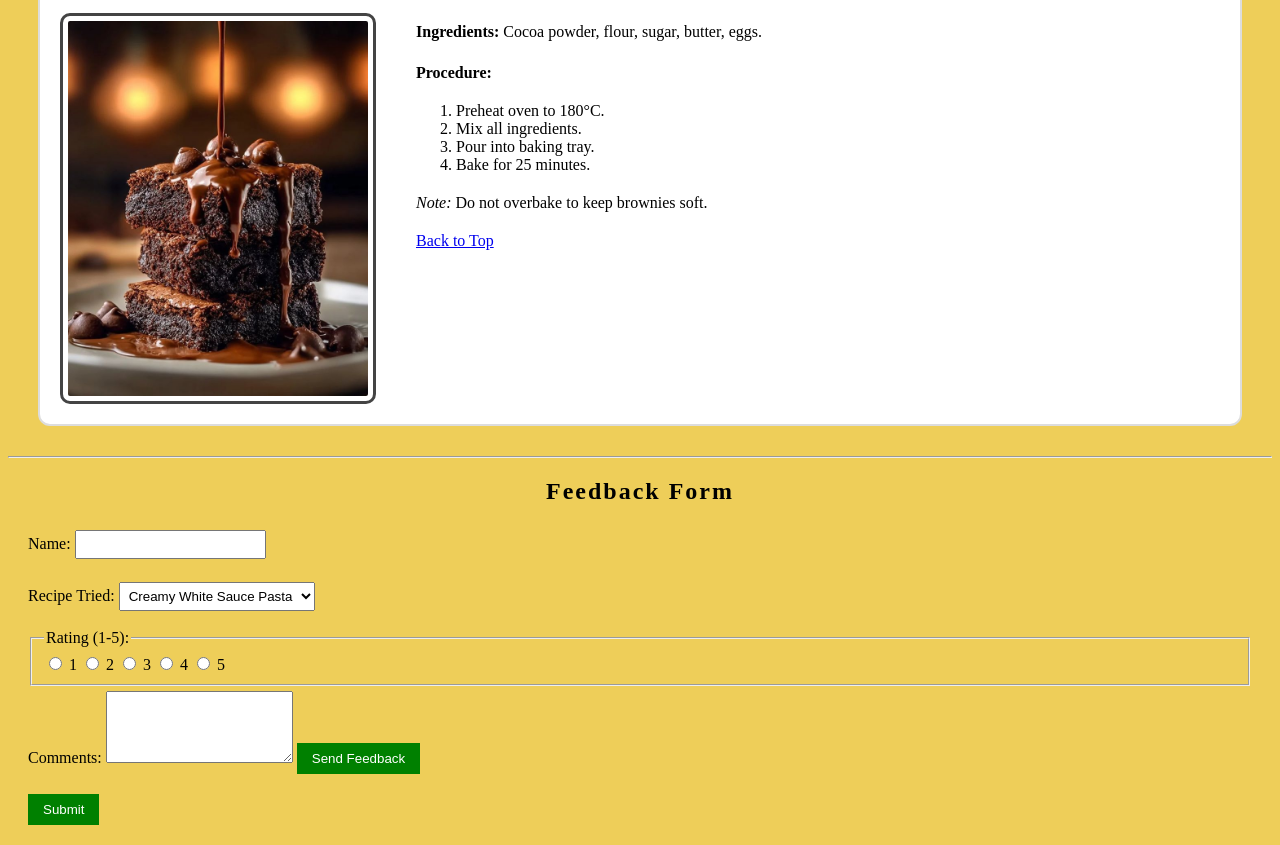
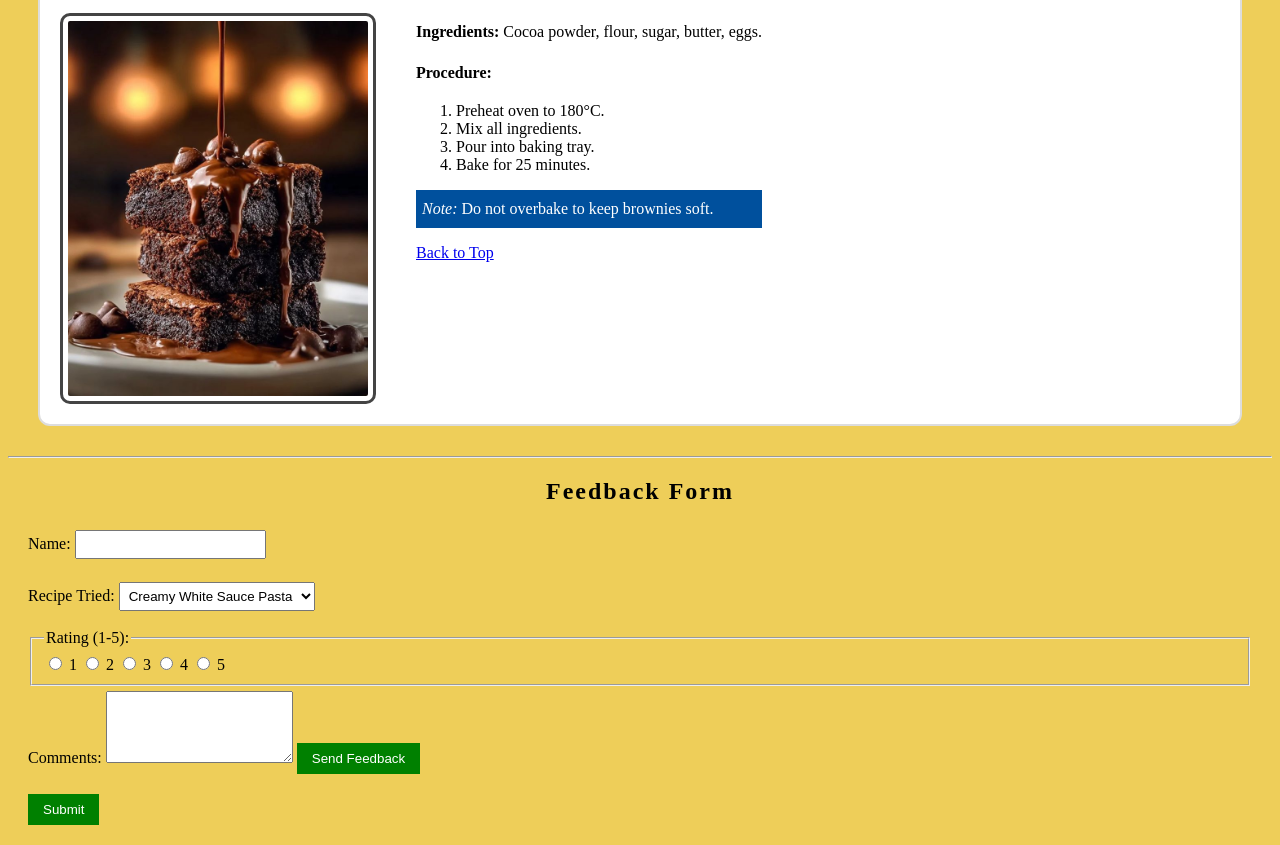
Before and after one commit to vidhimishra2007/Recipe, a plain HTML site: page index.html in a window 1280 px wide. Shown: the part 2834-3679 px from the top of the page. Drawn offline with Linux system fonts and the light colour scheme.

Commit message:
Update style.css

```diff
--- a/style.css
+++ b/style.css
@@ -13,7 +13,7 @@
     max-width: 500px;
 }
 
-.tip,.note {
+.tip,.Note {
     background-color: #00509d;
     color: white;
     padding: 6px;
```
